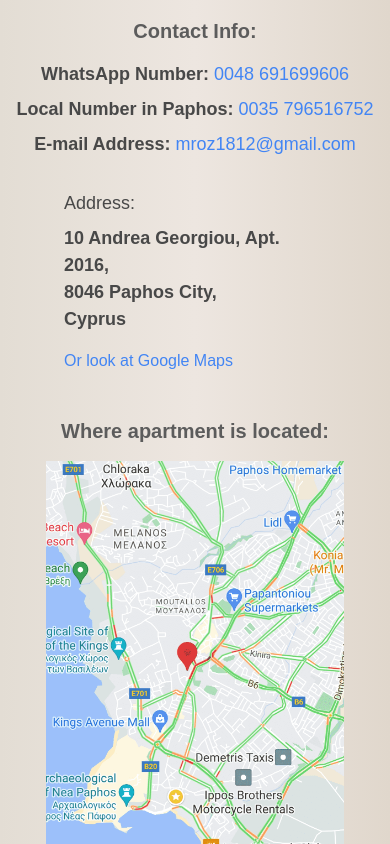
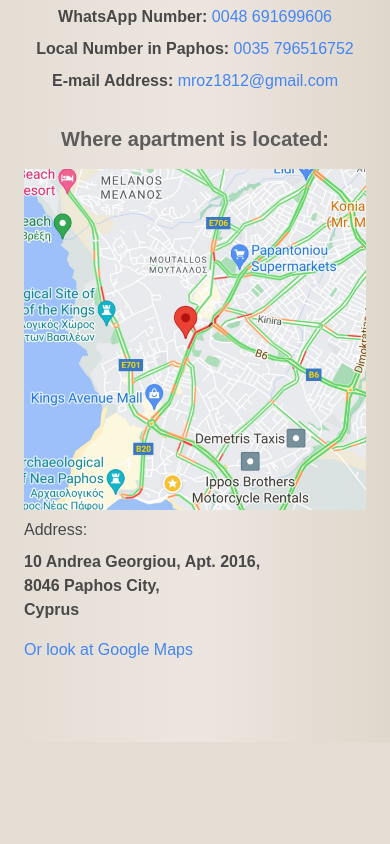
Before and after one commit to bartosz-szkolnik/central-rest-apartment, a Next.js app: page /en in a window 390 px wide. Shown: the part 9260-10104 px from the top of the page. After the commit the page ends 10002 px from the top, so only its background shows below. Built offline with nearby package versions, Linux system fonts and the light colour scheme; a web font is replaced by a local one.

Commit message:
Fix contact info & some other small changes

```diff
--- a/src/app/[lang]/page.tsx
+++ b/src/app/[lang]/page.tsx
@@ -24,7 +24,10 @@
           <Separator />
           <ContactInfo dict={dict.CONTACT_INFO} />
         </div>
-        <aside className="fixed bottom-6 right-6 md:left-6 md:top-6">
+        <aside className="fixed bottom-6 right-6 block md:hidden">
+          <Settings locale={lang} dict={dict.SETTINGS} />
+        </aside>
+        <aside className="fixed left-6 top-6 hidden md:block">
           <Settings locale={lang} dict={dict.SETTINGS} />
         </aside>
       </main>
--- a/src/app/sections/contact-info.tsx
+++ b/src/app/sections/contact-info.tsx
@@ -4,40 +4,51 @@
 import { ExternalLink } from '../../components/external-link';
 import { DictSection } from '../types';
 import { Title } from '@components/title';
+import { Separator } from '@components/separator';
 
 const GOOGLE_MAPS_LINK =
   'https://www.google.com/maps/place/Andrea+Georgiou+10-2016,+Paphos+8046,+Cyprus/@34.7735554,32.4154569,17z/data=!3m1!4b1!4m5!3m4!1s0x14e706f17b5d94d9:0xa55c1a4cc6167b86!8m2!3d34.7735554!4d32.4180318?entry=ttu';
 
 export function ContactInfo({ dict }: { dict: DictSection<'CONTACT_INFO'> }) {
   return (
-    <section className="relative mx-4 mb-20 grid grid-cols-1 gap-y-3 md:grid-cols-2">
+    <section className="relative mx-4 mb-20 gap-y-3">
       <div className="flex flex-col gap-4 md:col-span-2">
         <Title>{dict.INTERESTED}</Title>
         <Title>{dict.GOT_MORE_QUESTIONS}</Title>
         <Title>{dict.CONTACT_US}</Title>
       </div>
 
-      <div className="col-span-1 mt-8 md:border-r-2 md:border-separator">
-        <Subtitle underline={false}>{dict.CONTACT_INFO}</Subtitle>
-        <Paragraph className="mt-4 text-center text-[18px]">
+      <div className="col-span-1 mt-8">
+        <Paragraph className="mt-4 text-center">
           <span className="font-bold">{dict.WHATS_APP_NUMBER}</span>
           <ExternalLink href="https://api.whatsapp.com/send?phone=48691699606">0048 691699606</ExternalLink>
         </Paragraph>
-        <Paragraph className="mt-2 text-center text-[18px]">
+        <Paragraph className="mt-2 text-center">
           <span className="font-bold">{dict.LOCAL_NUMBER_IN_PAPHOS}</span>
           <ExternalLink href="tel:35796516752">0035 796516752</ExternalLink>
         </Paragraph>
-        {/* <Paragraph className="mt-2 text-center text-[18px]" variant="withChildren">
+        {/* <Paragraph className="mt-2 text-center" variant="withChildren">
           <span className="font-bold">Facebook Username: </span>
           <ExternalLink href="https://www.facebook.com/ka.za.338">Katarzyna Mróz</ExternalLink>
         </Paragraph> */}
-        <Paragraph className="mt-2 text-center text-[18px]">
+        <Paragraph className="mt-2 text-center">
           <span className="font-bold">{dict.EMAIL_ADDRESS}</span>
           <ExternalLink href="mailto:mroz1812@gmail.com">mroz1812@gmail.com</ExternalLink>
         </Paragraph>
-        <div className="mx-12 mt-8 md:flex md:flex-col md:justify-center md:px-8">
-          <Paragraph className="mt-2 text-[18px]">{dict.ADDRESS}</Paragraph>
-          <Paragraph className="mt-2 text-[18px] font-bold">
+      </div>
+
+      <div className="col-span-1 mt-8">
+        <Separator long className="md:mt-12"></Separator>
+        <Subtitle className="md:mt-12" underline={false}>
+          {dict.WHERE_APARTMENT_IS_LOCATED}
+        </Subtitle>
+        <div className="mx-2 mt-4 grid-cols-1 gap-8 md:mx-24 md:mt-12 md:grid md:grid-cols-2">
+          <div className="col-span-1 flex justify-end">
+            <Map />
+          </div>
+          <div className="col-span-1 flex flex-col justify-center">
+            <Paragraph className="mt-2">{dict.ADDRESS}</Paragraph>
+            <Paragraph className="mt-2 font-bold">
               <span>
                 10 Andrea Georgiou, Apt. 2016, <br />
                 8046 Paphos City, <br />
@@ -50,12 +61,7 @@
               </ExternalLink>
             </Paragraph>
           </div>
-      </div>
-
-      <div className="col-span-1 mt-8">
-        <Subtitle underline={false}>{dict.WHERE_APARTMENT_IS_LOCATED}</Subtitle>
-        <div className="mt-4 flex justify-center">
-          <Map />
+          <Separator long className="md:mt-12"></Separator>
         </div>
       </div>
     </section>
--- a/src/app/sections/hero.tsx
+++ b/src/app/sections/hero.tsx
@@ -4,7 +4,7 @@
 import { DictSection } from '../types';
 import { cn } from '@lib/utils';
 
-const heroFont = Cairo({ subsets: ['latin-ext'], weight: ['500', '600', '700', '800'] });
+const heroFont = Cairo({ subsets: ['latin-ext'], weight: ['600', '800'] });
 
 export function Hero({ dict }: { dict: DictSection<'HERO'> }) {
   return (
@@ -28,7 +28,7 @@
           <h1
             style={{ wordSpacing: '0.6rem', letterSpacing: '-0.05rem' }}
             className={cn(
-              'text-darker-vanilla border-0 border-b-4 border-b-chocolate text-center text-[6rem] font-extrabold [-webkit-text-stroke:#363636_4.5px]',
+              'border-0 border-b-4 border-b-chocolate text-center text-[6rem] font-extrabold text-darker-vanilla [-webkit-text-stroke:#363636_4.5px]',
               heroFont.className,
             )}
           >
--- a/src/components/map.tsx
+++ b/src/components/map.tsx
@@ -2,5 +2,5 @@
 import FullMap from '../img/full-map.png';
 
 export function Map() {
-  return <Image src={FullMap} alt="" className="h-1/3 w-5/6 md:h-full" />;
+  return <Image src={FullMap} alt="" className="md:h-full" />;
 }
--- a/src/components/paragraph.tsx
+++ b/src/components/paragraph.tsx
@@ -2,5 +2,5 @@
 import { ComponentProps } from 'react';
 
 export function Paragraph({ className, ...props }: ComponentProps<'p'>) {
-  return <p className={cn('text-content md:text-2xl', className)} {...props} />;
+  return <p className={cn('text-content md:text-3xl', className)} {...props} />;
 }
--- a/src/components/separator.tsx
+++ b/src/components/separator.tsx
@@ -1,10 +1,11 @@
 import { cn } from '@lib/utils';
 
-export function Separator({ className }: { className?: string }) {
+export function Separator({ className, long = false }: { className?: string; long?: boolean }) {
   return (
     <hr
       className={cn(
-        "border-t-0 before:absolute before:left-1/2 before:h-[2px] before:w-20 before:-translate-x-1/2 before:bg-separator before:content-['']",
+        "border-t-0 before:absolute before:left-1/2 before:h-[2px] before:-translate-x-1/2 before:bg-separator before:content-['']",
+        long ? 'bofore:w-0 md:before:w-[80%]' : 'before:w-20',
         className,
       )}
     />
--- a/src/dictionaries/en.json
+++ b/src/dictionaries/en.json
@@ -1,6 +1,6 @@
 {
   "HERO": {
-    "TITLE": "Central Rest Apartment in Paphos"
+    "TITLE": "Central Rest Apartment in Paphos"
   },
   "ABOUT_THE_APARTMENT": {
     "TITLE": "About the apartment: ",
@@ -44,7 +44,6 @@
     "INTERESTED": "Interested?",
     "GOT_MORE_QUESTIONS": "Got more questions?",
     "CONTACT_US": "Contact Us!",
-    "CONTACT_INFO": "Contact Info:",
     "WHATS_APP_NUMBER": "WhatsApp Number: ",
     "LOCAL_NUMBER_IN_PAPHOS": "Local Number in Paphos: ",
     "EMAIL_ADDRESS": "E-mail Address: ",
--- a/src/dictionaries/pl.json
+++ b/src/dictionaries/pl.json
@@ -1,6 +1,6 @@
 {
   "HERO": {
-    "TITLE": "Apartament Central Rest w Pafos"
+    "TITLE": "Apartament Central Rest w Pafos"
   },
   "ABOUT_THE_APARTMENT": {
     "TITLE": "O mieszkaniu: ",
@@ -44,7 +44,6 @@
     "INTERESTED": "Zainteresowany?",
     "GOT_MORE_QUESTIONS": "Masz więcej pytań?",
     "CONTACT_US": "Zadzwoń lub napisz do nas!",
-    "CONTACT_INFO": "Informacje kontaktowe:",
     "WHATS_APP_NUMBER": "Numer WhatsApp: ",
     "LOCAL_NUMBER_IN_PAPHOS": "Lokalny numer w Pafos: ",
     "EMAIL_ADDRESS": "Adres E-mail : ",
```
Also changed, not shown: src/img/full-map.png. Lines whose indentation alone changed are shown as unchanged.
